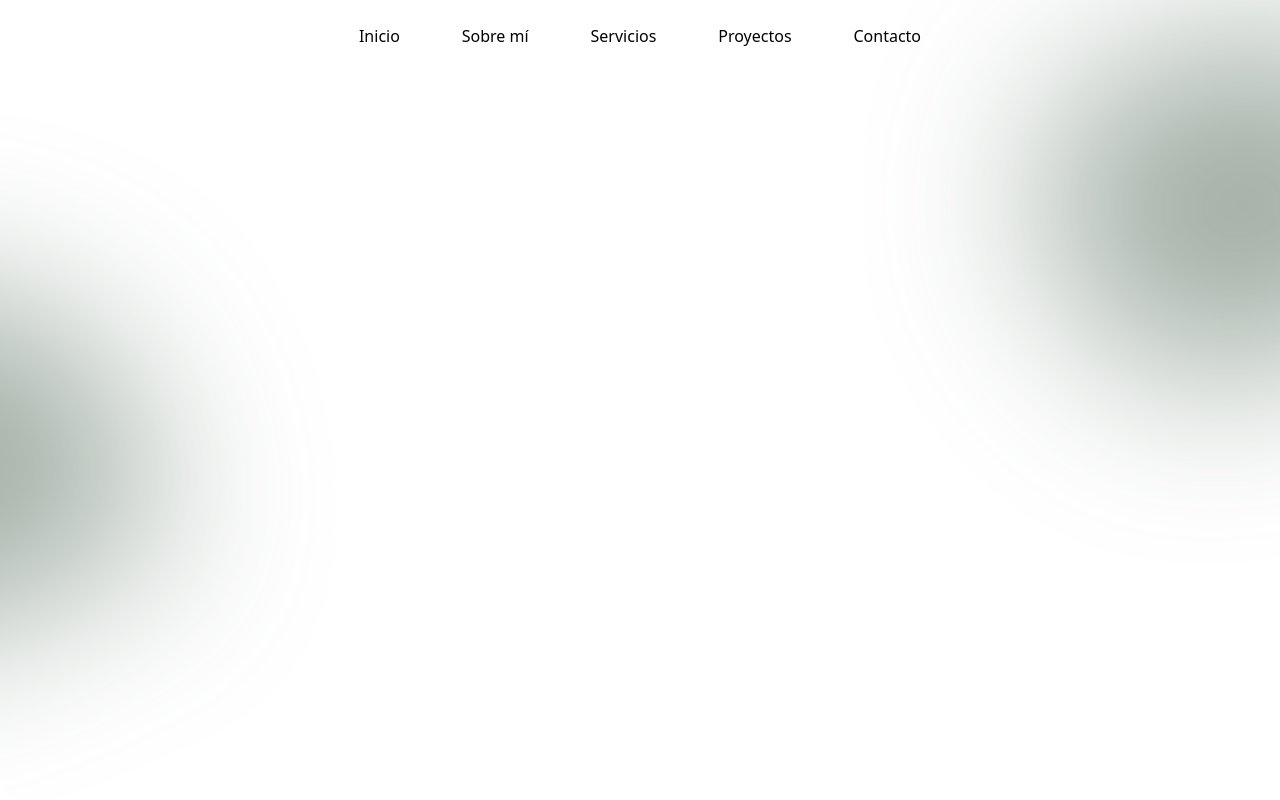
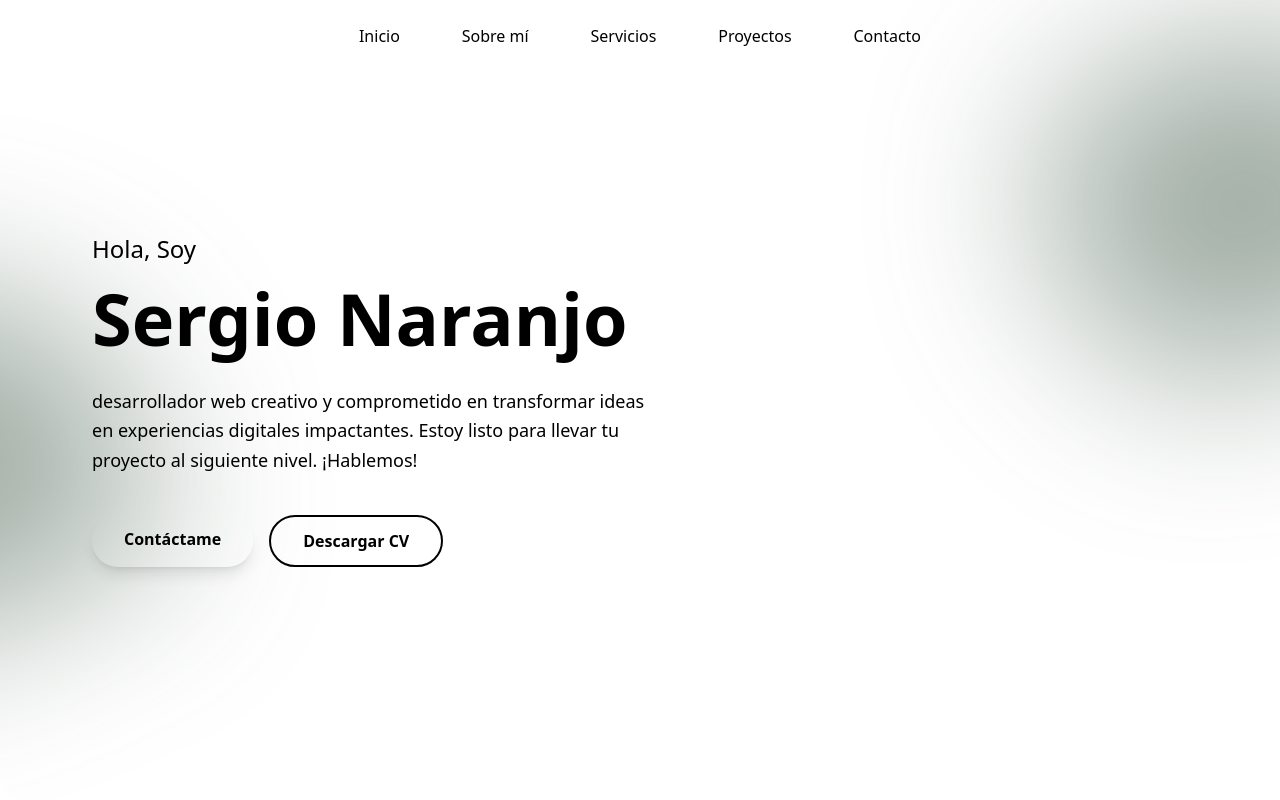
Before and after one commit to SerDev-17/Portafolio-SerDev, a Vue app: page / in a window 1280 px wide. Shown: the top 800 px of the page. Built offline with nearby package versions, Linux system fonts and the light colour scheme; what @iconify/tailwind4 would draw is missing.

Commit message:
feat: Add Hero component to display introductory content and integrate it into App.vue.

```diff
--- a/src/App.vue
+++ b/src/App.vue
@@ -7,6 +7,7 @@ import CategoriasProyectos from './components/CategoriasProyectos.vue'
 import Timeline from './components/Timeline.vue'
 import Proyectos from './components/Proyectos.vue'
 import Footer from './components/Footer.vue'
+import Hero from './components/hero.vue'
 </script>
 
 <template>
@@ -15,10 +16,7 @@ import Footer from './components/Footer.vue'
       <img :src="back" alt="Background" class="absolute inset-0 w-full h-full object-cover opacity-50">
       <NavBar class="bg-primario rounded-3xl p-2 w-1/2 z-10 absolute top-4" />
 
-      <div class="z-10 text-center">
-        <h1 class="text-4xl font-bold text-white mb-4">Bienvenido a mi Portafolio</h1>
-        <p class="text-xl text-white">Descubre mis proyectos y habilidades</p>
-      </div>
+      <Hero />
     </header>
 
     <main class="relative min-h-screen bg-secundario flex flex-col items-center justify-center overflow-hidden">
--- /dev/null
+++ b/src/components/Hero.vue
@@ -0,0 +1,29 @@
+<script>
+export default {
+    name: 'Hero'
+}
+</script>
+
+<template>
+    <section class="relative w-full py-8 overflow- left-15">
+        <div class="z-10 text-left max-w-2xl px-8">
+            <p class="text-2xl text-primario/80 mb-2 font-light">Hola, Soy</p>
+            <h1 class="text-6xl md:text-7xl font-bold text-primario mb-6 leading-tight">Sergio Naranjo</h1>
+            <p class="text-lg text-primario/70 leading-relaxed max-w-xl mb-8">
+                desarrollador web creativo y comprometido en transformar ideas en experiencias digitales impactantes.
+                Estoy listo para llevar tu proyecto al siguiente nivel. ¡Hablemos!
+            </p>
+
+            <div class="flex gap-4 flex-wrap mt-10">
+                <a href="#contacto"
+                    class="px-8 py-3 bg-primario text-secundario font-semibold rounded-full hover:bg-primario/90 transition-all duration-300 hover:scale-105 shadow-lg hover:shadow-xl">
+                    Contáctame
+                </a>
+                <a href="/cv.pdf" download
+                    class="px-8 py-3 bg-transparent border-2 border-primario text-primario font-semibold rounded-full hover:bg-primario hover:text-secundario transition-all duration-300 hover:scale-105">
+                    Descargar CV
+                </a>
+            </div>
+        </div>
+    </section>
+</template>
```
